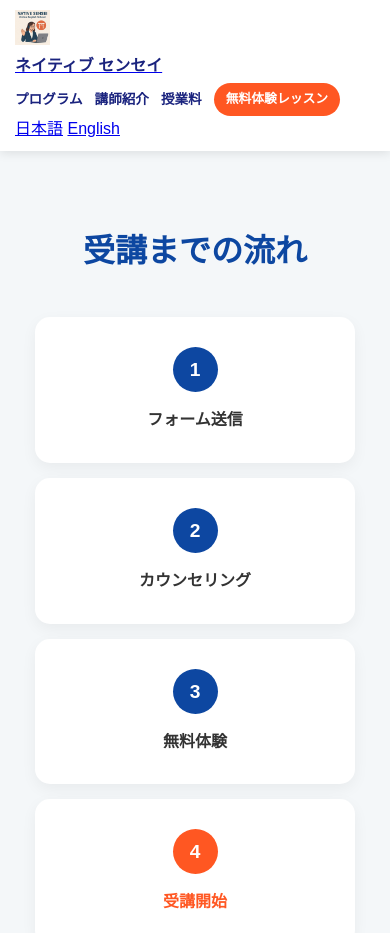
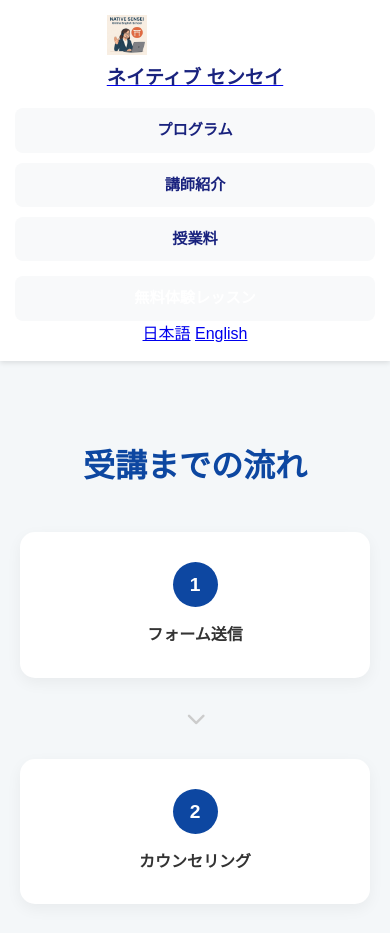
Before and after one commit to hohuyhoang3737/native-sensei-website, a plain HTML site: page contact.html in a window 390 px wide. Shown: the top 933 px of the page. Drawn offline with Linux system fonts and the light colour scheme.

Commit message:
Update styles.css

```diff
--- a/styles.css
+++ b/styles.css
@@ -1,126 +1,96 @@
-/* 1. THIẾT LẬP CHUNG */
+/* --- 1. THIẾT LẬP CHUNG (RESET) --- */
 :root {
     --primary: #1a237e;
     --secondary: #ff5722;
 }
 
-* {
-    box-sizing: border-box;
-    margin: 0;
-    padding: 0;
-}
+* { box-sizing: border-box; margin: 0; padding: 0; }
 
 body {
     font-family: 'Arial', sans-serif;
-    overflow-x: hidden; /* Ngăn chặn tràn màn hình ngang */
-    background-color: #f4f7f9;
+    line-height: 1.5;
+    color: #333;
+    overflow-x: hidden; /* Ngăn vỡ theo chiều ngang */
 }
 
-/* 2. HEADER - SỬA LỖI VỠ LAYOUT */
+/* --- 2. HEADER LINH HOẠT --- */
 .main-header {
+    background: white;
+    padding: 10px 5%;
+    position: sticky;
+    top: 0;
+    z-index: 1000;
+    box-shadow: 0 2px 5px rgba(0,0,0,0.1);
     display: flex;
-    flex-wrap: wrap; /* Cho phép các thành phần tự xuống dòng nếu thiếu chỗ */
+    flex-wrap: wrap; /* Tự xuống dòng khi thiếu chỗ */
     justify-content: space-between;
-    align-items: center;
-    padding: 10px 15px;
-    background: white;
-    position: sticky; /* Đổi từ fixed sang sticky để tránh đè nội dung */
-    top: 0;
-    z-index: 9999;
-    box-shadow: 0 2px 10px rgba(0,0,0,0.1);
-    width: 100%;
-}
-
-.logo-container {
-    display: flex;
     align-items: center;
 }
 
-.logo-img {
-    width: 35px;
-    height: 35px;
-}
+.logo-container { display: flex; align-items: center; }
+.logo-img { width: 40px; margin-right: 10px; }
+.brand-name { font-size: 1.2rem; font-weight: bold; color: var(--primary); }
 
-.brand-name {
-    font-size: 1rem;
-    font-weight: bold;
-    color: var(--primary);
-}
-
-/* MENU TAB - HIỂN THỊ DẠNG THANH TRƯỢT TRÊN MOBILE */
+/* --- 3. MENU ĐIỀU HƯỚNG (THAY ĐỔI THEO THIẾT BỊ) --- */
 .main-nav {
     display: flex;
+    gap: 15px;
     align-items: center;
-    gap: 12px;
-    margin-top: 5px;
 }
 
 .main-nav a {
     text-decoration: none;
     color: var(--primary);
-    font-size: 0.85rem;
+    font-size: 0.95rem;
     font-weight: 600;
-    white-space: nowrap;
 }
 
 .nav-cta-btn {
     background: var(--secondary);
     color: white !important;
-    padding: 6px 12px;
+    padding: 8px 16px;
     border-radius: 20px;
-    font-size: 0.8rem !important;
 }
 
-/* 3. FIX LAYOUT NỘI DUNG (MAIN) */
-main {
-    width: 100%;
+/* --- 4. FIX LAYOUT VỠ TRÊN ĐIỆN THOẠI (MOBILE) --- */
+@media (max-width: 768px) {
+    .main-header {
+        flex-direction: column; /* Xếp dọc các phần chính */
         padding: 15px;
     }
 
-/* Fix các box bước thực hiện (Step Item) */
-.step-container {
-    display: flex;
-    flex-direction: column; /* Xếp dọc trên mobile */
-    gap: 15px;
+    .logo-container { margin-bottom: 15px; }
+
+    /* Chuyển menu thành các khối dễ nhìn */
+    .main-nav {
+        flex-direction: column;
+        width: 100%;
+        gap: 10px;
+        text-align: center;
     }
 
-.step-item {
-    width: 100% !important;
-    min-width: unset !important;
+    .main-nav a {
+        display: block;
+        width: 100%;
+        padding: 10px;
+        background: #f8f9fa;
+        border-radius: 8px;
     }
 
-.step-arrow {
-    display: none; /* Ẩn mũi tên trên mobile cho đỡ rối */
+    .nav-cta-btn {
+        width: 100%;
+        margin-top: 5px;
     }
 
-/* 4. FIX FORM ĐĂNG KÝ */
-.contact-form-container {
-    width: 100%;
-    max-width: 100%;
-    padding: 20px;
-    margin: 10px auto;
+    /* Đẩy phần nội dung (Hero) xuống để không bị Header đè */
+    main { padding-top: 20px; }
+
+    .hero-title { font-size: 1.5rem !important; }
 }
 
-.form-group input, .form-group select {
-    width: 100% !important;
+/* --- 5. HIỂN THỊ TRÊN MÁY TÍNH (PC) --- */
+@media (min-width: 769px) {
+    .main-header { flex-direction: row; }
+    .main-nav { flex-direction: row; }
+    .main-nav a { background: none; padding: 0; }
 }
-
-/* 5. CẤU HÌNH CHO MÀN HÌNH LỚN (PC) */
-@media (min-width: 769px) {
-    .main-header {
-        padding: 10px 5%;
-    }
-    .main-nav {
-        margin-top: 0;
-        gap: 25px;
-    }
-    .brand-name {
-        font-size: 1.2rem;
-    }
-    .step-container {
-        flex-direction: row;
-    }
-    .step-arrow {
-        display: block;
-    }
-}
```
Lines whose indentation alone changed are shown as unchanged.
